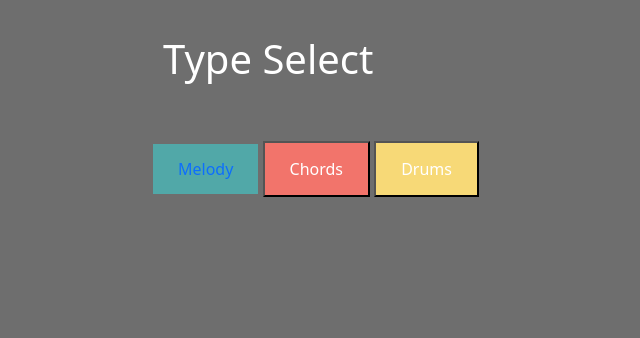
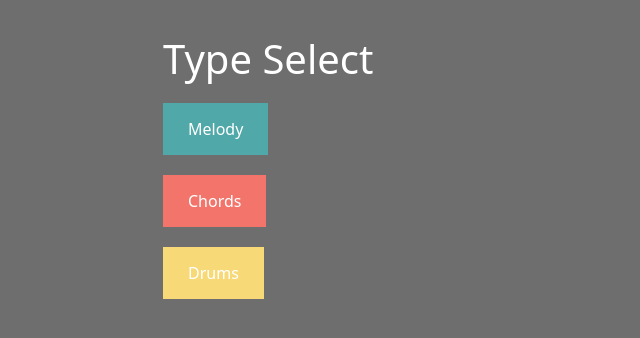
Before and after one commit to jackm357/Noodles-Interplay, a Django app: page /midi/generate/ in a window 1280 px wide. Shown: the part 54-392 px from the top of the page, without its empty margins (0-640 px from the left). Run offline with Django 3.2, Linux system fonts and the light colour scheme.

Commit message:
files are now removed from the filesystem after they are uploaded to the db. files are now inserted into the db after they are generated by a magenta function

```diff
--- a/interplay/interplay/static/styling/midi.css
+++ b/interplay/interplay/static/styling/midi.css
@@ -34,6 +34,10 @@ a.midi_func {
     background-color: #51a8a8;;
 }
 
+#melodyBtn {
+    background-color: #51a8a8;
+}
+
 .container {
     /* display: flex;
     flex-wrap: nowrap;
--- a/interplay/interplay/static/styling/midi_func.css
+++ b/interplay/interplay/static/styling/midi_func.css
@@ -18,6 +18,17 @@ h1 {
     margin: 0 auto;
     padding: 25px;
 }
+
+a.midi_func {
+    /* background-color: #51a8a8; */
+    color: white;
+    padding: 14px 25px;
+    margin: 10px 10px;
+    text-align: center;
+    text-decoration: none;
+    display: inline-block;
+}
+
 form {
     color: white;
 }
@@ -52,3 +63,7 @@ button {
 #drumsBtn {
     background-color: #f7d977;
 }
+
+#m_submit {
+    background-color: #51a8a8;
+}
--- a/interplay/interplay/templates/generate.html
+++ b/interplay/interplay/templates/generate.html
@@ -7,13 +7,12 @@
 <body>
 <div class="container">
   <h1>Type Select</h1>
+
+    <a class="midi_func" id='melodyBtn' href="/midi/melody">Melody</a>
   <br>
-
+    <a class="midi_func" id='chordsBtn' type="submit">Chords</a>
   <br>
-
-    <a id='melodyBtn' href="/midi/melody">Melody</a>
-    <button id='chordsBtn' type="submit">Chords</button>
-    <button id='drumsBtn' type="submit">Drums</button>
+    <a class="midi_func" id='drumsBtn' type="submit">Drums</a>
 
 </div>
 </body>
--- a/interplay/interplay/templates/melody.html
+++ b/interplay/interplay/templates/melody.html
@@ -7,7 +7,6 @@
 <body>
 <div class="container">
   <h1>Generate A Melody</h1>
-  <br>
 
   <br>
     <form method="post" enctype="multipart/form-data">
--- a/interplay/midi/views.py
+++ b/interplay/midi/views.py
@@ -4,21 +4,11 @@ from django.http import HttpResponseRedirect
 from django.template import loader
 from .forms import UploadFileForm, UploadMidiForm
 from django.shortcuts import redirect
-from .generator import Generator
+from .generator import MelodyGenerator
+from .midifile import MidiInserter
 import subprocess
 import os
 
-
-
-# var1 = "BUNDLE_PATH=/home/david/PycharmProjects/Noodles-Interplay/interplay/midi/mono.mag"
-# var2 = "CONFIG='mono'"
-# var3 =  "melody_rnn_generate "
-# var4 = "--config='mono' "
-# var5 = "--bundle_file=/home/david/PycharmProjects/Noodles-Interplay/interplay/midi/mono.mag "
-# var6 = "--output_dir=/tmp/melody_rnn/generated "
-# var7 = "--num_outputs=10 "
-# var8 = "--num_steps=128 "
-# var9 = "--primer_melody=\"[60]\" "
 
 def index(req):
     resp = loader.get_template('midi.html').render({}, req)
@@ -27,11 +17,7 @@ def index(req):
 
 def generate_page(request):
     if request.method == 'POST':
-        print("generating")
-        #os.system(var1)
-        #os.system(var2)
-        subprocess.call([var3+var4+var5+var6+var8+var9],shell=True)
-        #os.system('echo $BUNDLE_PATH')
+
         return HttpResponseRedirect('/midi')
     return render(request, 'generate.html')
 
@@ -40,10 +26,15 @@ def melody_page(request):
         modelType = request.POST.get('model')
         numSteps = request.POST.get('steps')
         note = request.POST.get('note')
-        gen = Generator(modelType, numSteps,note)
+        user = request.user.get_username()
+        print(user)
+        gen = MelodyGenerator(modelType, numSteps, note, user)
         call = gen.buildCall()
-        #print(call)
         subprocess.call([call], shell=True)
+        inserter = MidiInserter(user)
+        inserter.insert()
+        inserter.deleteFiles()
+        print("done")
         return HttpResponseRedirect('/midi')
     return render(request, 'melody.html')
 
@@ -54,7 +45,12 @@ def continue_page(request):
         if form.is_valid():
             uploaded_midi = form.save(commit=False)
             uploaded_midi.midi_data = form.cleaned_data['midi'].file.read()
+            uploaded_midi.user = request.user.get_username()
+            uploaded_midi.name = uploaded_midi.filename()
+            uploaded_midi.source = "continue"
             uploaded_midi.save()
+
+            subprocess.call(['rm', '-r', 'media/uploaded/' +request.user.get_username()])
             return redirect('/')
     else:
         form = UploadMidiForm()
```
Also changed, not shown: interplay/midi/generator.py (+12 -11 lines), interplay/midi/midifile.py (added, +29 -0 lines), interplay/midi/models.py (+13 -1 lines).
